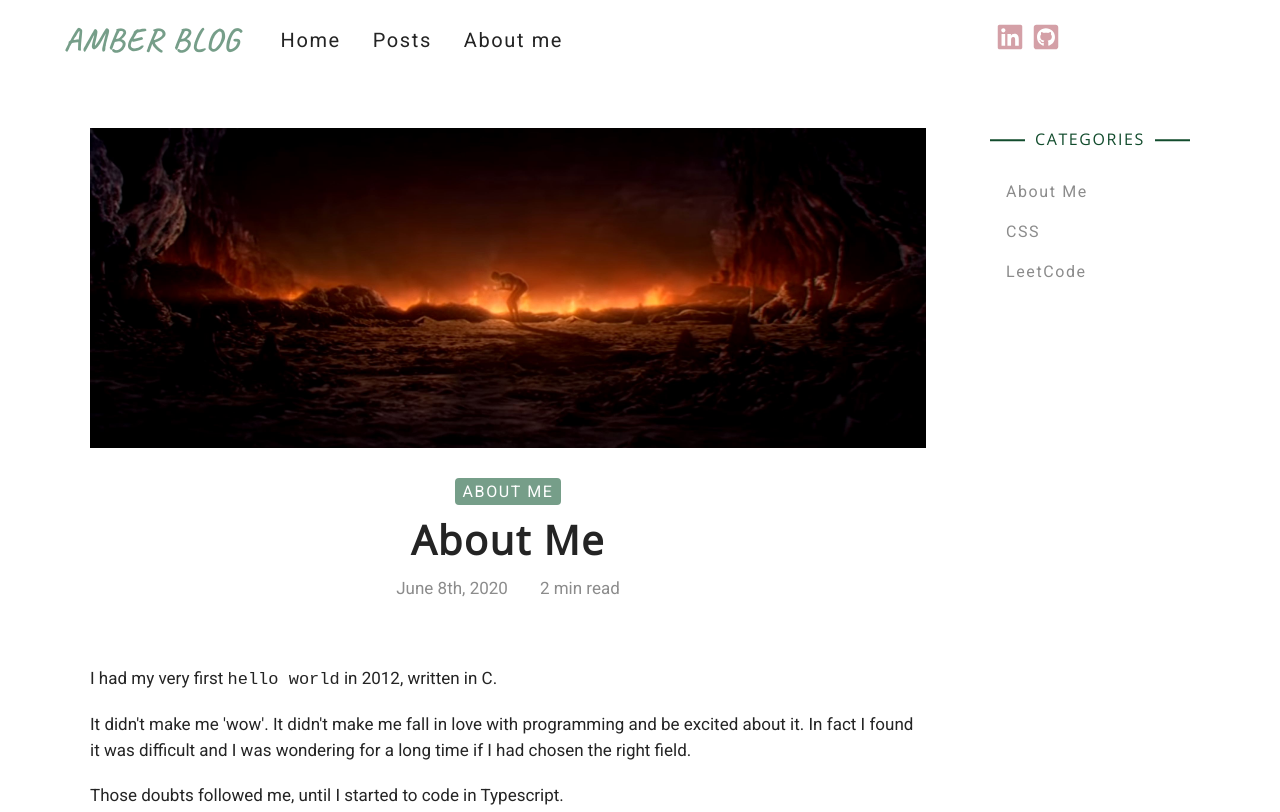
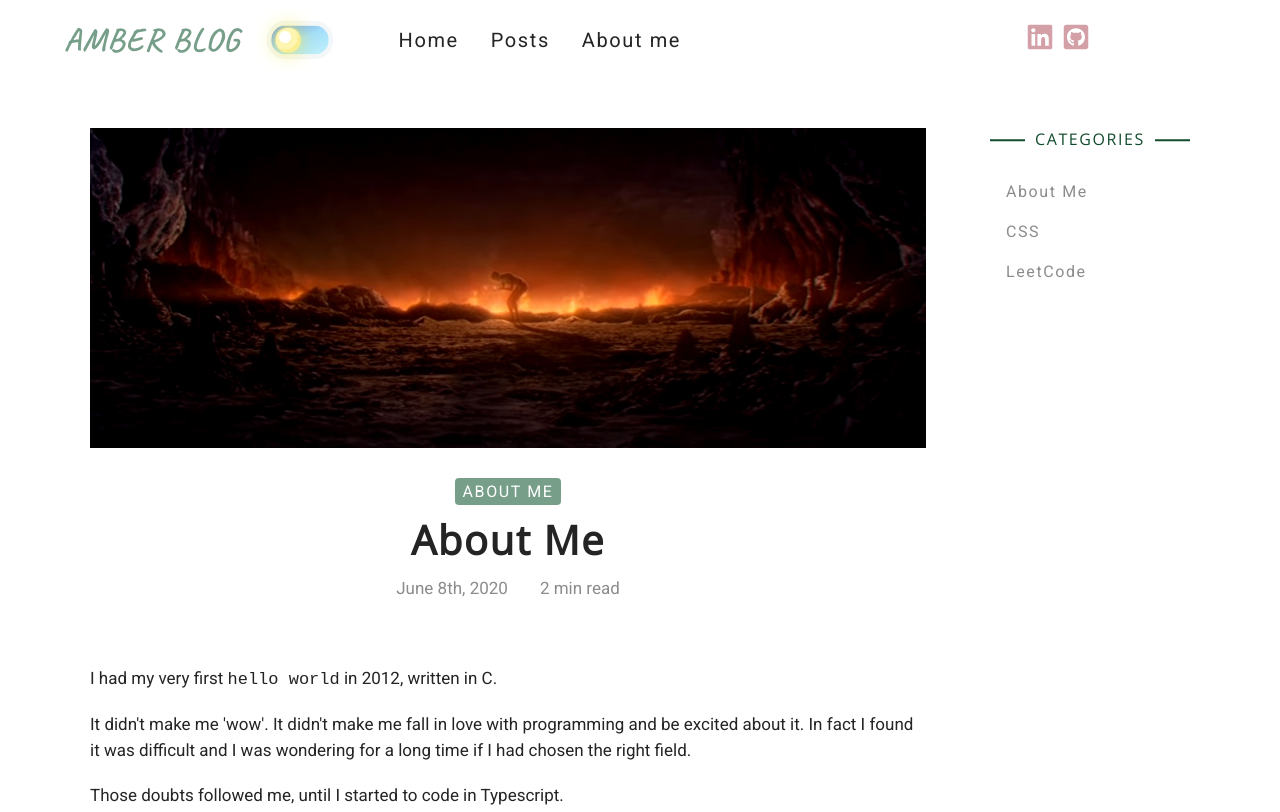
Before and after one commit to YuanboXue-Amber/amber-blog, a Gatsby site: page /posts/about-me in a window 1280 px wide. Shown: the top 812 px of the page. Built offline with nearby package versions, Linux system fonts and the light colour scheme; Gatsby itself is replaced by a stand-in of ours; some packages are replaced by stand-ins of ours.

Commit message:
First draft of darktheme
- Toggle button works for theme changing, but it needs refresh to re-render

- Dark them color is still pretty weird, need to tune it

```diff
--- a/gatsby-config.js
+++ b/gatsby-config.js
@@ -17,6 +17,7 @@ module.exports = {
     `gatsby-plugin-sharp`,
     `gatsby-plugin-styled-components`,
     `gatsby-plugin-react-helmet`,
+    'gatsby-plugin-dark-mode',
 
     {
       resolve: `gatsby-source-filesystem`,
--- a/package.json
+++ b/package.json
@@ -27,6 +27,7 @@
     "babel-plugin-styled-components": "1.10.7",
     "gatsby": "2.15.12",
     "gatsby-image": "2.4.6",
+    "gatsby-plugin-dark-mode": "1.1.2",
     "gatsby-plugin-google-analytics": "2.3.3",
     "gatsby-plugin-mdx": "1.2.14",
     "gatsby-plugin-prefetch-google-fonts": "1.4.3",
--- a/src/components/Banner/BannerCategories.tsx
+++ b/src/components/Banner/BannerCategories.tsx
@@ -25,7 +25,7 @@ const Wrapper = styled.div`
   }
   .category:hover {
     background: var(--clr-primary-4);
-    color: var(--clr-white);
+    color: var(--clr-bg);
   }
 `;
 
--- a/src/components/Banner/Title.tsx
+++ b/src/components/Banner/Title.tsx
@@ -23,7 +23,7 @@ const Wrapper = styled.div`
     text-transform: uppercase;
     letter-spacing: var(--spacing);
     font-weight: 500;
-    background: var(--clr-white);
+    background: var(--clr-bg);
     display: inline-block;
     margin-bottom: 0;
     padding: 0 0.6rem;
--- a/src/components/Complete/Blockquote.tsx
+++ b/src/components/Complete/Blockquote.tsx
@@ -66,12 +66,12 @@ const Wrapper = styled.blockquote`
     position: absolute;
     top: 0;
     left: -3px;
-    background: var(--clr-white);
+    background: var(--clr-bg);
     transform: translate(-50%, -50%);
     width: 40px;
     height: 40px;
     border-radius: 50%;
-    border: 6px solid var(--clr-white);
+    border: 6px solid var(--clr-bg);
   }
   .info {
     background: var(--clr-primary-10);
--- a/src/components/Hero.tsx
+++ b/src/components/Hero.tsx
@@ -1,6 +1,10 @@
-// eslint-disable-next-line @typescript-eslint/ban-ts-ignore
+/* eslint-disable no-undef */
+/* eslint-disable @typescript-eslint/ban-ts-ignore */
+import { defaultTheme } from './ToggleTheme';
 // @ts-ignore
 import img from '../assets/still.jpg';
+// @ts-ignore
+import imgDark from '../assets/blue-flowers.jpg';
 import styled from 'styled-components';
 
 export default styled.div`
@@ -12,8 +16,9 @@ export default styled.div`
       position: relative;
       z-index: -1;
       margin-top: -5rem;
-      background: url(${img}) center/cover fixed no-repeat;
-      box-shadow: 0px -59px 95px 58px white inset;
+      background: url(${(localStorage.getItem('theme') || defaultTheme) == 'dark' ? imgDark : img})
+        center/cover fixed no-repeat;
+      box-shadow: 0px -59px 95px 58px var(--clr-bg) inset;
     }
   }
 `;
--- a/src/components/Navbar.tsx
+++ b/src/components/Navbar.tsx
@@ -1,3 +1,4 @@
+import ToggleTheme from './ToggleTheme';
 import Links from '../constants/links';
 import SocialLinks from '../constants/socialLinks';
 import React from 'react';
@@ -16,6 +17,7 @@ const Navbar = ({ toggle }: Props) => {
           <Link to='/' className='nav-logo'>
             Amber Blog
           </Link>
+          <ToggleTheme styleClass='switch-theme' />
           <button className='toggle-btn' onClick={toggle}>
             <FaBars></FaBars>
           </button>
--- a/src/components/Posts/Post.tsx
+++ b/src/components/Posts/Post.tsx
@@ -54,7 +54,7 @@ const Wrapper = styled.article`
     font-weight: 700;
     border-radius: var(--radius);
     letter-spacing: var(--spacing);
-    color: var(--clr-white);
+    color: var(--clr-bg);
   }
   h3 {
     color: var(--clr-primary-1);
--- /dev/null
+++ b/src/components/ToggleTheme.tsx
@@ -0,0 +1,129 @@
+/* eslint-disable no-undef */
+import React, { useState } from 'react';
+import styled from 'styled-components';
+
+interface Props {
+  styleClass: string;
+}
+
+export const defaultTheme = 'light';
+
+const ToggleTheme = ({ styleClass }: Props) => {
+  // eslint-disable-next-line no-undef
+  const [currTheme, setCurrTheme] = useState(localStorage.getItem('theme') || defaultTheme);
+
+  const onChange = () => {
+    if (currTheme == 'dark') {
+      setCurrTheme('light');
+      localStorage.setItem('theme', 'light');
+    } else {
+      setCurrTheme('dark');
+      localStorage.setItem('theme', 'dark');
+    }
+  };
+
+  return (
+    <Wrapper className={styleClass}>
+      <input type='checkbox' checked={currTheme == 'dark'} onChange={onChange} />
+      <span className='switch__toggle'></span>
+    </Wrapper>
+  );
+};
+
+// This beautiful toggle botton is copied from https://codepen.io/garyb1/pen/WNQKZOr
+const Wrapper = styled.label`
+  display: inline-flex;
+  align-items: center;
+  margin: 5px 0;
+  position: relative;
+
+  .switch__toggle {
+    cursor: pointer;
+  }
+
+  [type='checkbox'] {
+    position: absolute;
+    opacity: 0;
+    pointer-events: none;
+  }
+
+  .switch__toggle::before {
+    border: 0.5rem solid #eef3f6;
+  }
+
+  /* default states */
+
+  .switch__toggle::before,
+  .switch__toggle::after {
+    content: '';
+    display: block;
+    margin: 0 3px;
+    transition: var(--transition);
+  }
+
+  .switch__toggle::before {
+    height: 4em;
+    width: 7em;
+    border-radius: 999px;
+    opacity: 0.6;
+  }
+
+  .switch__toggle::after {
+    position: absolute;
+    top: 50%;
+    transform: translate(1rem, -50%);
+    height: 2.5em;
+    width: 2.5em;
+    border-radius: 50%;
+    background: #fff;
+  }
+
+  /* checked states */
+
+  [type='checkbox'] + .switch__toggle::before {
+    background: #9cecfb; /* fallback for old browsers */
+    background: -webkit-linear-gradient(
+      to bottom right,
+      #0052d4,
+      #65c7f7,
+      #9cecfb
+    ); /* Chrome 10-25, Safari 5.1-6 */
+    background: linear-gradient(
+      to bottom right,
+      #0052d4,
+      #65c7f7,
+      #9cecfb
+    ); /* W3C, IE 10+/ Edge, Firefox 16+, Chrome 26+, Opera 12+, Safari 7+ */
+  }
+
+  [type='checkbox']:checked + .switch__toggle::before {
+    background: #4b6cb7; /* fallback for old browsers */
+    background: -webkit-linear-gradient(
+      to top left,
+      #021b79,
+      #9cecfb
+    ); /* Chrome 10-25, Safari 5.1-6 */
+    background: linear-gradient(
+      to top left,
+      #021b79,
+      #9cecfb
+    ); /* W3C, IE 10+/ Edge, Firefox 16+, Chrome 26+, Opera 12+, Safari 7+ */
+  }
+
+  /* box shadows by Nathan Garthright on https://dribbble.com/shots/4581326-Night-Mode-Toggle */
+  [type='checkbox'] + .switch__toggle::after {
+    box-shadow: 0 0 0.25em 0.0625em #fbee8d, 0 0 2em 0 #ffeb3b, inset -0.25em -0.25em 0 0 #fbee8e,
+      inset -0.3125em -0.3125em 0 0.625em #fff5b2;
+  }
+
+  [type='checkbox']:checked + .switch__toggle::after {
+    background: transparent;
+    box-shadow: inset -0.1875em -0.1875em 0 0 #fbe7ef, inset -0.5625em -0.5625em 0 0 #fffff7;
+  }
+
+  [type='checkbox']:checked + .switch__toggle::after {
+    transform: translate(150%, -50%);
+  }
+`;
+
+export default ToggleTheme;
--- a/src/css/main.css
+++ b/src/css/main.css
@@ -3,7 +3,57 @@
 Variables
 ===============
 */
+/* dark theme */
+body.dark {
+  --clr-bg: #292F36;
+  --clr-bg-transparent: #292F36aa;
 
+  /* darkest grey - used for headings */
+  --clr-grey-1: #DBDBDB;
+  --clr-grey-3: #D9D9D9;
+  --clr-grey-4: #b9b9b9;
+  --clr-grey-5: #464646;
+
+  --clr-primary-1: #EDB3D2;
+  --clr-primary-2: #E28FBC;
+  --clr-primary-3: #9E6985;
+  --clr-primary-4: #896176;
+
+  --clr-turquoise: #DE9796;
+  --clr-pink: #769e89;
+
+  --clr-bright-pumpkin: #0D9BE6;
+  --clr-bright-lime: #3810FF;
+
+  background-color: var(--clr-bg);
+}
+
+body {
+  --clr-bg: #fff;
+  --clr-bg-transparent: #ffffffaa;
+
+  /* colors */
+  /* darkest grey - used for headings */
+  --clr-grey-1: #242424;
+  --clr-grey-3: #262626;
+  --clr-grey-4: #8c8c8c;
+  --clr-grey-5: #b9b9b9;
+
+  --clr-primary-1: #124c2d;
+  --clr-primary-2: #1d7043;
+  --clr-primary-3: #61967a;
+  --clr-primary-4: #769e89;
+
+  --clr-turquoise: #216869;
+  --clr-pink: #d4a0a7;
+
+  --clr-bright-pumpkin: #F26419;
+  --clr-bright-lime: #c7ef00;
+
+  background-color: var(--clr-bg);
+}
+
+/* default light theme */
 :root {
   /* fonts and text*/
   --spacing: 0.1rem;
@@ -17,23 +67,7 @@ Variables
   --ff-logo: 'Caveat', sans-serif;
 
   /* colors */
-  /* darkest grey - used for headings */
-  --clr-grey-1: #242424;
-  --clr-grey-3: #262626;
-  --clr-grey-4: #8c8c8c;
-  --clr-grey-5: #b9b9b9;
-
-  --clr-primary-1: #124c2d;
-  --clr-primary-2: #1d7043;
-  --clr-primary-3: #61967a;
-  --clr-primary-4: #769e89;
-
   --clr-white: #fff;
-  --clr-turquoise: #216869;
-  --clr-pink: #d4a0a7;
-
-  --clr-bright-pumpkin: #F26419;
-  --clr-bright-lime: #c7ef00;
 
   /* others */
   --transition: all 0.3s linear;
@@ -55,7 +89,7 @@ Global Styles
 }
 body {
   font-family: var(--ff-primary);
-  background: var(--clr-white);
+  background: var(--clr-bg);
   color: var(--clr-grey-1);
   line-height: 1.5;
   font-size: 1.0625rem;
@@ -154,7 +188,7 @@ Navbar
   height: 5rem;
   display: flex;
   align-items: center;
-  background: #ffffffaa;
+  background: var(--clr-bg-transparent);
 }
 .nav-center {
   width: 90vw;
@@ -185,7 +219,9 @@ Navbar
   cursor: pointer;
   transition: var(--transition);
 }
-
+.switch-theme {
+  transform: scale(0.6);
+}
 .nav-links {
   display: none;
 }
@@ -220,7 +256,7 @@ Navbar
   }
   .page-link:hover {
     background: var(--clr-primary-4);
-    color: var(--clr-white);
+    color: var(--clr-bg);
   }
 
   .nav-icons {
@@ -260,7 +296,7 @@ Sidebar
   margin-bottom: 1.5rem;
 }
 .sidebar-links .page-link {
-  color: var(--clr-white);
+  color: var(--clr-bg);
   letter-spacing: var(--spacing);
   font-size: 1.5rem;
   display: block;
@@ -271,7 +307,7 @@ Sidebar
   margin: 1rem 0;
 }
 .sidebar .category {
-  color: var(--clr-white);
+  color: var(--clr-bg);
   letter-spacing: var(--spacing);
   font-weight: 700;
   text-transform: capitalize;
@@ -288,7 +324,7 @@ Sidebar
   border: transparent;
   font-size: 3rem;
   cursor: pointer;
-  color: var(--clr-white);
+  color: var(--clr-bg);
 }
 
 @media screen and (min-width: 700px) {
@@ -368,7 +404,7 @@ Footer
 }
 .footer h4 {
   margin-bottom: 0;
-  color: var(--clr-white);
+  color: var(--clr-bg);
   text-transform: uppercase;
   letter-spacing: var(--spacing);
 }
--- a/src/templates/post-template.tsx
+++ b/src/templates/post-template.tsx
@@ -103,7 +103,7 @@ const Wrapper = styled.section`
       text-align: center;
       span {
         background: var(--clr-primary-4);
-        color: var(--clr-white);
+        color: var(--clr-bg);
         border-radius: var(--radius);
         padding: 0.25rem 0.5rem;
         text-transform: uppercase;
@@ -136,7 +136,7 @@ const Wrapper = styled.section`
     .btn {
       padding: 0.375rem 0.75rem;
       text-transform: uppercase;
-      background: var(--clr-white);
+      background: var(--clr-bg);
       color: var(--clr-primary-1);
       letter-spacing: var(--spacing);
       font-weight: 400;
@@ -149,7 +149,7 @@ const Wrapper = styled.section`
       transition: var(--transition);
     }
     .btn:hover {
-      color: var(--clr-white);
+      color: var(--clr-bg);
       background: var(--clr-primary-4);
     }
     .center-btn {
```
Also changed, not shown: src/assets/blue-flowers.jpg (added), 1 other file.
